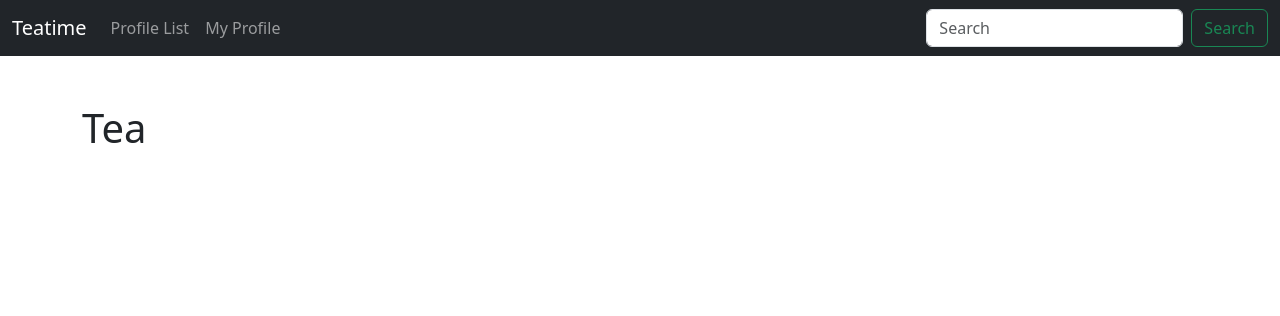
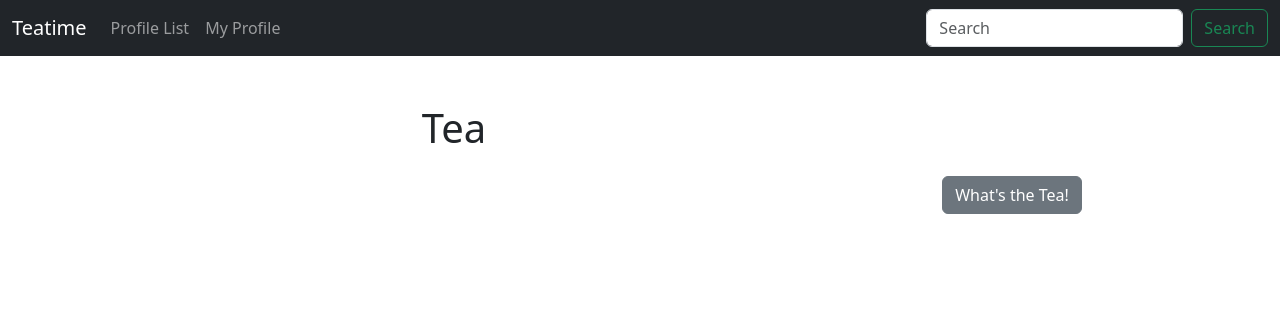
Before and after one commit to youngrokkim2017/twitter_django, a Django app: page / in a window 1280 px wide. Shown: the top 316 px of the page. Run offline with Django 5.2, Linux system fonts and the light colour scheme; the visitor is signed in with stand-in values (Sample User, id 1); data that the repository does not hold is empty.

Commit message:
Update home page format

```diff
--- a/teatime/templates/home.html
+++ b/teatime/templates/home.html
@@ -1,13 +1,25 @@
 {% extends 'base.html' %}
 
 {% block content  %}
+<div class="container text-center">
+    <div class="row">
+        <div class="col-8">
             <h1>Tea</h1>
             <br />
             {% for tea in teas %}
                 <div class="alert alert-dark" role="alert">
                     {{ tea }}
                 </div>
-        <br />
-        <br />
+                <br /><br />
             {% endfor %}
+        </div>
+        <div class="col-4">
+            <br /><br /><br />
+            <form method=POST>
+                {% csrf_token %}
+                <button type="submit" class="btn btn-secondary">What's the Tea!</button>
+            </form>
+        </div>
+    </div>
+</div>
 {% endblock %}
```
Lines whose indentation alone changed are shown as unchanged.
